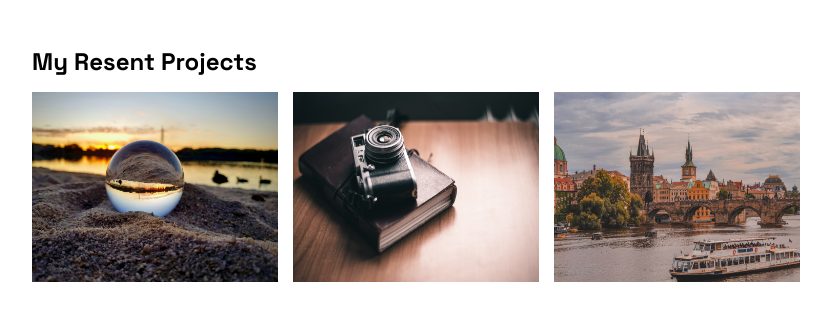
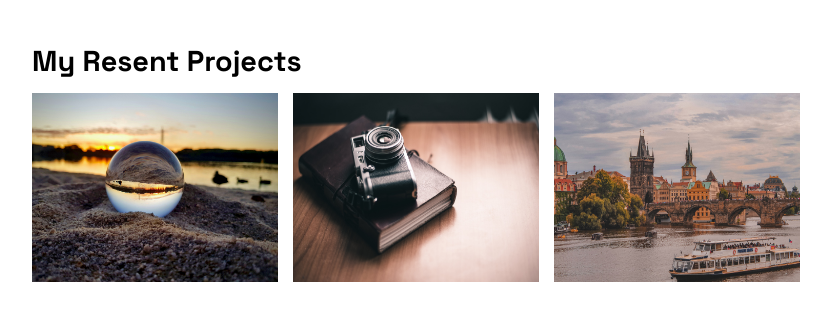
Before and after one commit to Annayeyo/Cards-Assignment-1, a plain HTML site: page index.html in a window 1280 px wide. Shown: the whole page, without its empty margins (224-1055 px from the left). Drawn offline with Linux system fonts and the light colour scheme.

Commit message:
added font size and line height

```diff
--- a/CSS/style.css
+++ b/CSS/style.css
@@ -17,6 +17,11 @@ body {
     margin-top: 6%;
 }
 
+.div1 >h1 {
+    font-size: 1.8rem;
+    line-height: 1.1;
+}
+
 .div2 {
     display: flex;
     justify-content: space-between;
```
